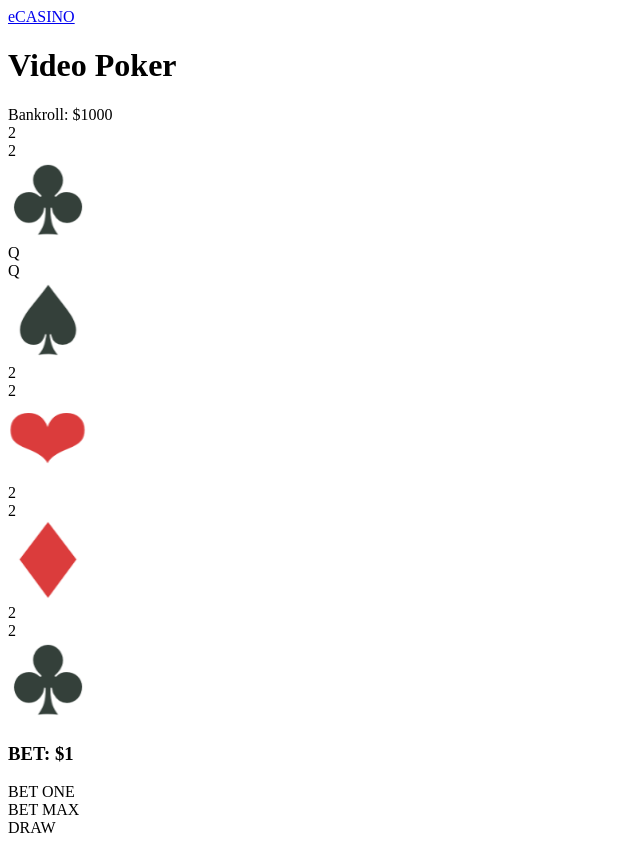
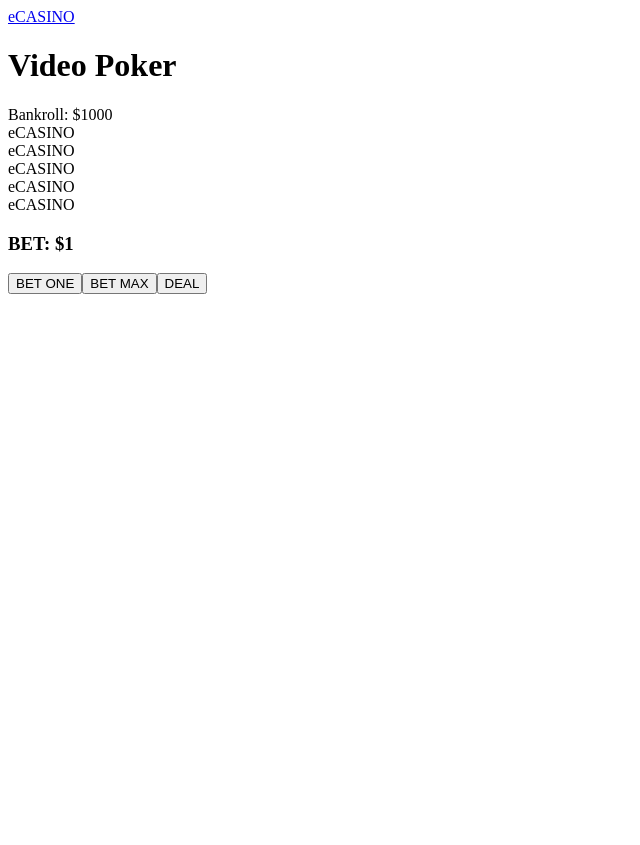
Before and after one commit to levihicks/ecasino-react, a Next.js app: page /video-poker in a window 1280 px wide. Shown: the whole page, without its empty margins (0-640 px from the left). After the commit the page ends 800 px from the top, so only its background shows below. Built offline with nearby package versions, Linux system fonts and the light colour scheme.

Commit message:
add video poker gameplay functionality

```diff
--- a/components/button.tsx
+++ b/components/button.tsx
@@ -1,11 +1,18 @@
 interface ButtonProps {
     text: string;
+    onClick: () => void;
+    disabled?: boolean;
 }
 
-export default function Button({ text }: ButtonProps) {
+export default function Button({ text, onClick, disabled }: ButtonProps) {
     return (
-        <div className='py-3 px-7 bg-green-dark rounded-xl text-xl cursor-pointer hover:bg-green'>
+        <button
+            onClick={() => {if (!disabled) onClick()}}
+            className={`py-3 px-7 bg-green-dark rounded-xl text-xl
+                cursor-pointer hover:bg-green disabled:bg-gray
+                disabled:cursor-default`}
+            disabled={disabled}>
             {text}
-        </div>
+        </button>
     )
 }
--- /dev/null
+++ b/components/modal.tsx
@@ -0,0 +1,21 @@
+import { ReactNode } from "react";
+
+interface ModalProps {
+    children: ReactNode;
+    closeModal?: () => void;
+}
+
+export default function Modal({ children, closeModal }: ModalProps) {
+    return (
+        <div className={`absolute bg-green p-10 text-xl rounded-2xl
+            border-4 border-green-light opacity-90 z-20`}>
+            {children}
+            {closeModal && (
+                <button
+                    className='bg-red rounded-2xl py-2 px-3 border-3 border-white text-xl'
+                    onClick={closeModal}>
+                    Okay
+                </button>)}
+        </div>
+    )
+}
--- a/components/playing-card.tsx
+++ b/components/playing-card.tsx
@@ -1,33 +1,35 @@
 import Image from 'next/image'
+import PlayingCardModel from '../models/playing-card'
 
-interface PlayingCardProps {
-    flipped?: boolean;
-    suit: string;
-    rank: string;
-    onHold?: boolean;
-    disabled?: boolean;
+interface PlayingCardProps extends PlayingCardModel {
+    onClick: () => void;
 }
 
 export default function PlayingCard({
     flipped,
     suit,
     rank,
-    onHold,
-    disabled
+    held,
+    disabled,
+    onClick
 }: PlayingCardProps) {
     let color = (suit === 'clubs' || suit === 'spades') ? 'text-black' : 'text-red'
     return (
         <div
             data-testid='playing-card'
-            className={`relative flex justify-center items-center bg-white
-                rounded-xl h-[275px] w-[200px] cursor-pointer hover:shadow`}>
-            {onHold && (
-                <div>
+            className={`relative flex justify-center items-center
+                ${flipped ? 'bg-gradient-to-b from-green-dark to-green border-4'
+                : 'bg-white'}
+                ${!disabled && !flipped && 'cursor-pointer hover:shadow' }
+                rounded-xl h-[275px] w-[200px] `}
+                onClick={onClick}>
+            {held && (
+                <div className='absolute w-full text-3xl bg-green-dark opacity-80 text-green-light z-10'>
                     HOLD
                 </div>
             )}
             {flipped ? (
-                <div>
+                <div className='text-4xl absolute bottom-5 left-2'>
                     eCASINO
                 </div>
             ) : (
--- /dev/null
+++ b/constants/card-values.ts
@@ -0,0 +1,2 @@
+export const SUITS = ["hearts", "clubs", "spades", "diamonds"];
+export const RANKS = ["2", "3", "4", "5", "6", "7", "8", "9", "10", "J", "Q", "K", "A"];
--- /dev/null
+++ b/models/playing-card.ts
@@ -0,0 +1,8 @@
+export default interface PlayingCard {
+    flipped?: boolean;
+    suit: string;
+    rank: string;
+    held?: boolean;
+    disabled?: boolean | null;
+    index?: number;
+}
--- a/pages/video-poker.tsx
+++ b/pages/video-poker.tsx
@@ -2,26 +2,131 @@ import { useState } from "react"
 import Header from "../components/header"
 import PlayingCard from "../components/playing-card"
 import Button from '../components/button'
+import PlayingCardModel from '../models/playing-card'
+import getHighestHand from '../utils/poker-hands'
+import { RANKS, SUITS } from '../constants/card-values'
+import Modal from "../components/modal"
+
+interface HighestHand {
+    reward: number;
+    result: string;
+}
 
 export default function VideoPoker() {
     const [bet, setBet] = useState(1)
+    const [gameStarted, setGameStarted] = useState(false)
+    const [roundEnded, setRoundEnded] = useState<boolean | null>(null)
+    const [heldCards, setHeldCards] = useState<PlayingCardModel[]>([])
+    const [cards, setCards] = useState<PlayingCardModel[]>([...new Array(5)].map(
+        (el, i) => { return { suit: String(i), rank: String(i) } }
+    ))
+    const [cardDeck, setCardDeck] = useState<PlayingCardModel[]>([])
+    const [highestHand, setHighestHand] = useState<HighestHand | null>(null)
+
+    const isCardHeldAtIndex = (i: number) => heldCards.filter(c => c.index === i)[0]
+
+    const shuffleDeck = () => {
+        let newDeck: PlayingCardModel[] = []
+        for(let s in SUITS) {
+            for(let r in RANKS) {
+                let randomIndex = Math.floor(Math.random() * 52)
+                while(newDeck[randomIndex] !== undefined)
+                    randomIndex = Math.floor(Math.random() * 52)
+                newDeck[randomIndex] = { suit: SUITS[s], rank: RANKS[r] }
+            }
+        }
+        return [...newDeck]
+    }
+
+    const drawFromDeck = (amount: number, deck: PlayingCardModel[]) => {
+        let newDeck = [...deck]
+        let drawnCards = newDeck.splice(0, Math.min(deck.length, amount))
+        setCardDeck(newDeck)
+        return drawnCards
+    }
+
+    const dealNewHand = () => {
+        if(!gameStarted)
+            setGameStarted(true)
+        setHighestHand(null)
+        setRoundEnded(false)
+        setHeldCards([])
+        setCards(drawFromDeck(5, shuffleDeck()))
+
+        // this.decrement({ value: this.bet });
+    }
+
+    const drawNewCards = () => {
+        if(heldCards.length < 5) {
+            let drawnCards = drawFromDeck(5 - heldCards.length, cardDeck)
+            let newCards: PlayingCardModel[] = []
+            let newCardIndex = 0
+            for(let i = 0; i < 5; i++) {
+                let heldCard = isCardHeldAtIndex(i)
+                if(heldCard)
+                    newCards.push({suit: heldCard.suit, rank: heldCard.rank})
+                else{
+                    newCards.push(drawnCards[newCardIndex]);
+                    newCardIndex++;
+                }
+            }
+            setCards(newCards)
+        }
+        setRoundEnded(true)
+        setHighestHand(getHighestHand(cards))
+        // this.increment({ value: this.bet * newValue.reward });
+    }
+
+    const toggleHoldCard = (card: PlayingCardModel) => {
+        if(gameStarted && !roundEnded) {
+            let newHeldCards = heldCards.filter(
+                c => c.suit !== card.suit || c.rank !== card.rank
+            )
+            if(newHeldCards.length < heldCards.length)
+                setHeldCards(newHeldCards)
+            else
+                setHeldCards([...heldCards, card])
+        }
+    }
 
     return (
         <div>
             <Header text='Video Poker' />
-            <div className='flex w-full justify-between items-center m-auto mb-[50px] max-w-screen-xl'>
-                <PlayingCard suit='clubs' rank='2' />
-                <PlayingCard suit='spades' rank='Q' />
-                <PlayingCard suit='hearts' rank='2' />
-                <PlayingCard suit='diamonds' rank='2' />
-                <PlayingCard suit='clubs' rank='2' />
+            <div className='flex w-full justify-around items-center m-auto mb-[50px] max-w-screen-xl'>
+                {cards.map((c, i) => {
+                    return (
+                        <PlayingCard
+                            key={c.suit + c.rank}
+                            suit={c.suit}
+                            rank={c.rank}
+                            flipped={!gameStarted}
+                            disabled={roundEnded}
+                            held={Boolean(isCardHeldAtIndex(i))}
+                            onClick={() => toggleHoldCard({...c, index: i})}
+                            />
+                    )
+                })}
+                {highestHand && (
+                    <Modal>
+                        {highestHand.result}
+                        <p>Reward: { bet * highestHand.reward }</p>
+                    </Modal>
+                )}
             </div>
             <div className='max-w-screen-lg m-auto'>
                 <h3 className='text-3xl text-left'>BET: ${bet}</h3>
                 <div className='max-w-screen-lg flex justify-between'>
-                    <Button text='BET ONE' />
-                    <Button text='BET MAX' />
-                    <Button text='DRAW' />
+                    <Button
+                        disabled={roundEnded === false}
+                        onClick={() => setBet(bet === 5 ? 1 : bet + 1)}
+                        text='BET ONE' />
+                    <Button
+                        disabled={roundEnded === false}
+                        onClick={() => setBet(5)}
+                        text='BET MAX' />
+                    <Button
+                        onClick={(roundEnded !== false) ? dealNewHand : drawNewCards}
+                        text={roundEnded !== false ? 'DEAL' : 'DRAW'} />
                 </div>
             </div>
         </div>
--- a/tailwind.config.js
+++ b/tailwind.config.js
@@ -14,6 +14,7 @@ module.exports = {
         'green': '#138A36',
         'green-light': '#18FF6D',
         'red': '#FF0000',
+        'gray': '#839595'
       },
       boxShadow: {
         DEFAULT: '0 0 50px rgba(4, 232, 36, 1)',
--- /dev/null
+++ b/utils/poker-hands.js
@@ -0,0 +1,88 @@
+const convertRankToNum = (v) => {
+  switch(v) {
+    case "J":
+      return "11";
+    case "Q":
+      return "12";
+    case "K":
+      return "13";
+    case "A":
+      return "14";
+    default:
+      return v;
+  }
+};
+
+const generateRankCounts = (h) => {
+    let rankCounts = {};
+
+    h.forEach((card) => {
+      let cardValue = convertRankToNum(card.rank);
+      if (rankCounts[cardValue] !== undefined)
+        rankCounts[cardValue] += 1;
+      else
+        rankCounts[cardValue] = 1;
+    });
+
+    return rankCounts;
+}
+
+const containsXOfAKind = (rc, x) => Object.values(rc).includes(x);
+
+const containsFullHouse = (rc) => containsXOfAKind(rc, 3) && containsXOfAKind(rc, 2);
+
+const containsTwoPair = (rc) => containsXOfAKind(rc, 2) && Object.values(rc).length === 3;
+
+const containsJackOrBetter = (rc) => Object.keys(rc).filter(r => Number(r) > 10).length > 0;
+
+const containsStraight = (rc) => {
+    let handKeys = Object.keys(rc);
+    let diff = Math.max(...handKeys) - Math.min(...handKeys);
+    if(handKeys.length === 5 && diff === 4){
+        return true;
+    }
+    else if (handKeys.includes("14")){
+    let newRankCount = {};
+    handKeys.forEach(hk => newRankCount[hk === "14" ? "1" : hk] = rc[hk])
+    return containsStraight(newRankCount);
+    }
+    else
+    return false;
+};
+
+const containsFlush = (h) => [...new Set(h.map(el => el.suit))].length === 1;
+
+const containsStraightFlush = (h, rc) => {
+    return containsFlush(h) && containsStraight(rc);
+};
+
+const containsRoyalFlush = (h, rc) => {
+    return containsStraightFlush(h, rc) && Math.max(Object.keys(rc)) === "14";
+};
+
+export default function getHighestHand (hand) {
+    let rankCounts = generateRankCounts(hand);
+
+    switch(true) {
+        case containsRoyalFlush(hand, rankCounts):
+            return {result: "Royal Flush", reward: 250};
+        case containsStraightFlush(hand, rankCounts):
+            return {result: "Straight Flush", reward: 50};
+        case containsXOfAKind(rankCounts, 4):
+            return {result: "Four of a Kind", reward: 25};
+        case containsFullHouse(rankCounts):
+            return {result: "Full House", reward: 9};
+        case containsFlush(hand):
+            return {result: "Flush", reward: 6};
+        case containsStraight(rankCounts):
+            return {result: "Straight", reward: 4};
+        case containsXOfAKind(rankCounts, 3):
+            return {result: "Three of a Kind", reward: 3};
+        case containsTwoPair(rankCounts):
+            return {result: "Two Pair", reward: 2};
+        case containsJackOrBetter(rankCounts):
+            return {result: "Jacks or Better", reward: 1};
+        default:
+            return {result: "No Winning Hand", reward: 0};
+    }
+}
```
Also changed, not shown: 1 other file (tests, documents, lock files or other folders).
